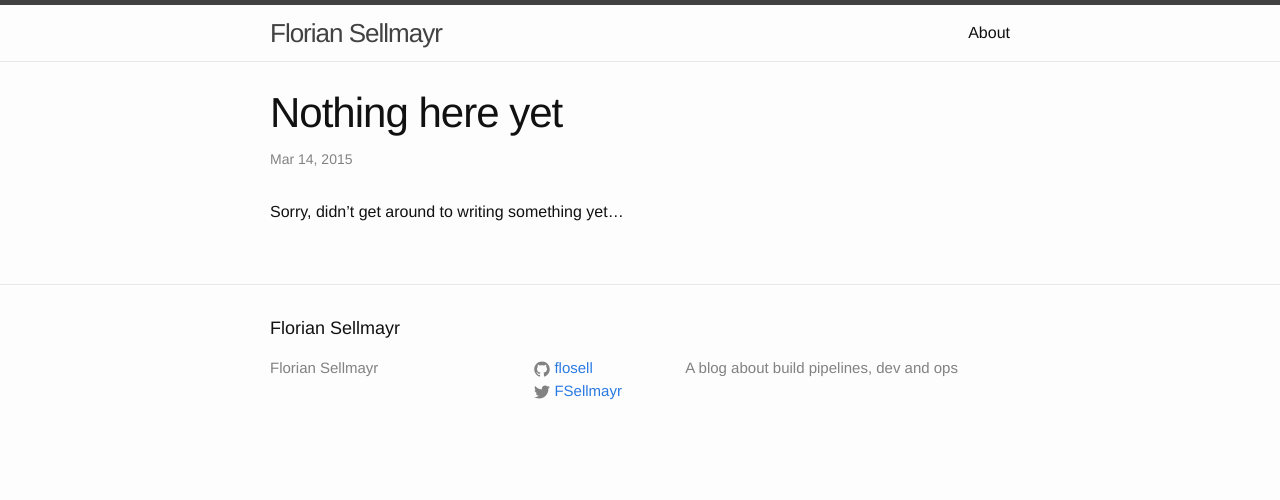
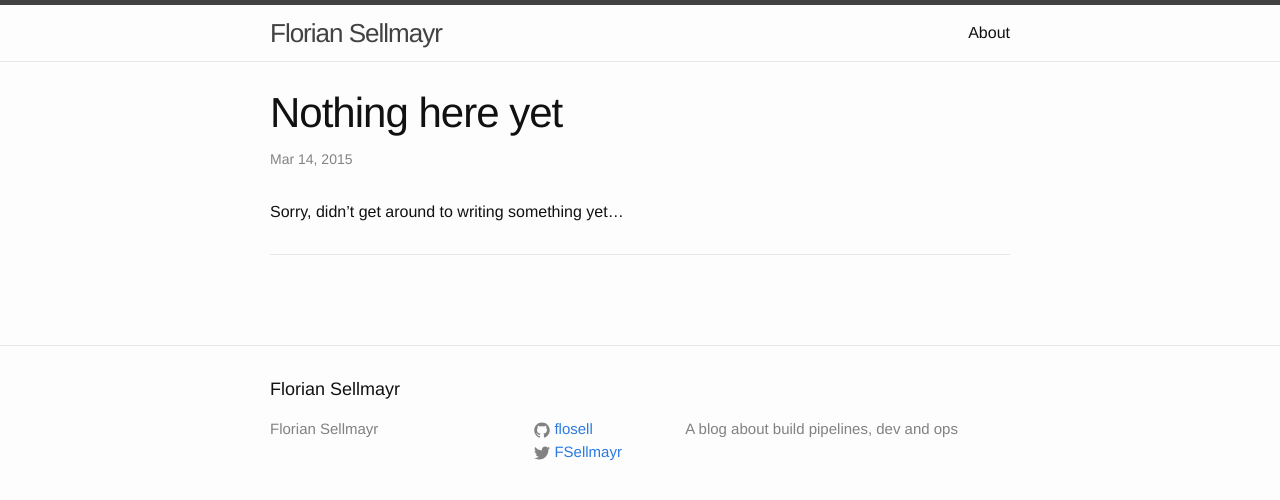
Before and after one commit to flosell/flosell.github.io, a Jekyll site: the page built from _posts/2015-03-14-welcome-to-jekyll.markdown, in a window 1280 px wide. Shown: the top 500 px of the page. Built offline with Jekyll 4.4.1, drawn with Linux system fonts in a browser that asks for light colours; comment, search, counter and statistics services are not loaded.

Commit message:
improve styling

```diff
--- a/_includes/disqus.html
+++ b/_includes/disqus.html
@@ -1,4 +1,6 @@
-<div id="disqus_thread"></div>
+<div class="comments"
+  <div id="disqus_thread"></div>
+</div>
 <script type="text/javascript">
     /* * * CONFIGURATION VARIABLES * * */
     var disqus_shortname = 'flosell';
--- a/_layouts/post.html
+++ b/_layouts/post.html
@@ -11,7 +11,5 @@ layout: default
   <article class="post-content">
     {{ content }}
   </article>
-
-  {% include disqus.html %}
-
 </div>
+{% include disqus.html %}
--- a/_sass/_layout.scss
+++ b/_sass/_layout.scss
@@ -234,3 +234,9 @@
         }
     }
 }
+
+.comments {
+    padding: $spacing-unit 0;
+    border-top: 1px solid $grey-color-light;
+
+}
```
